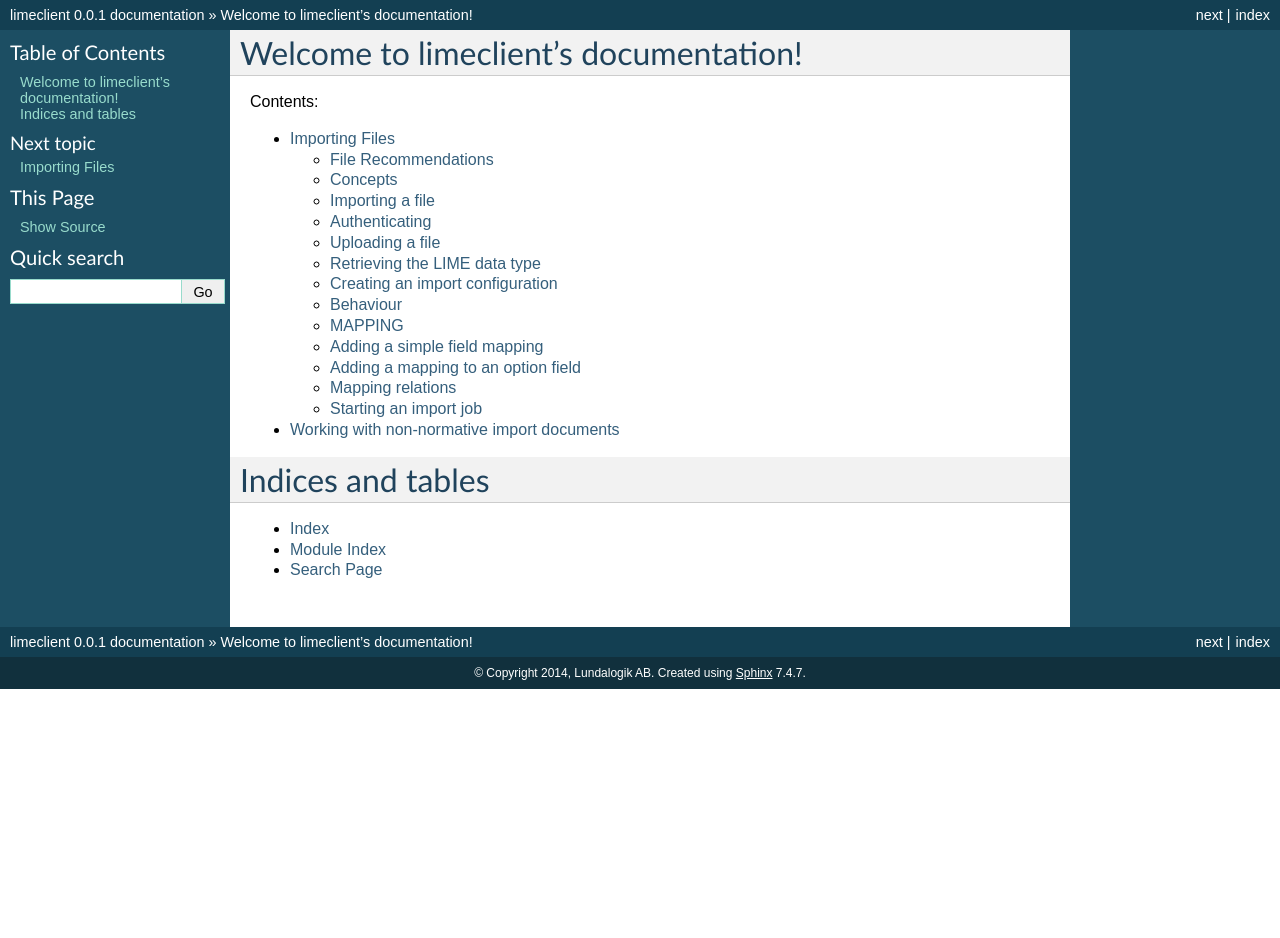
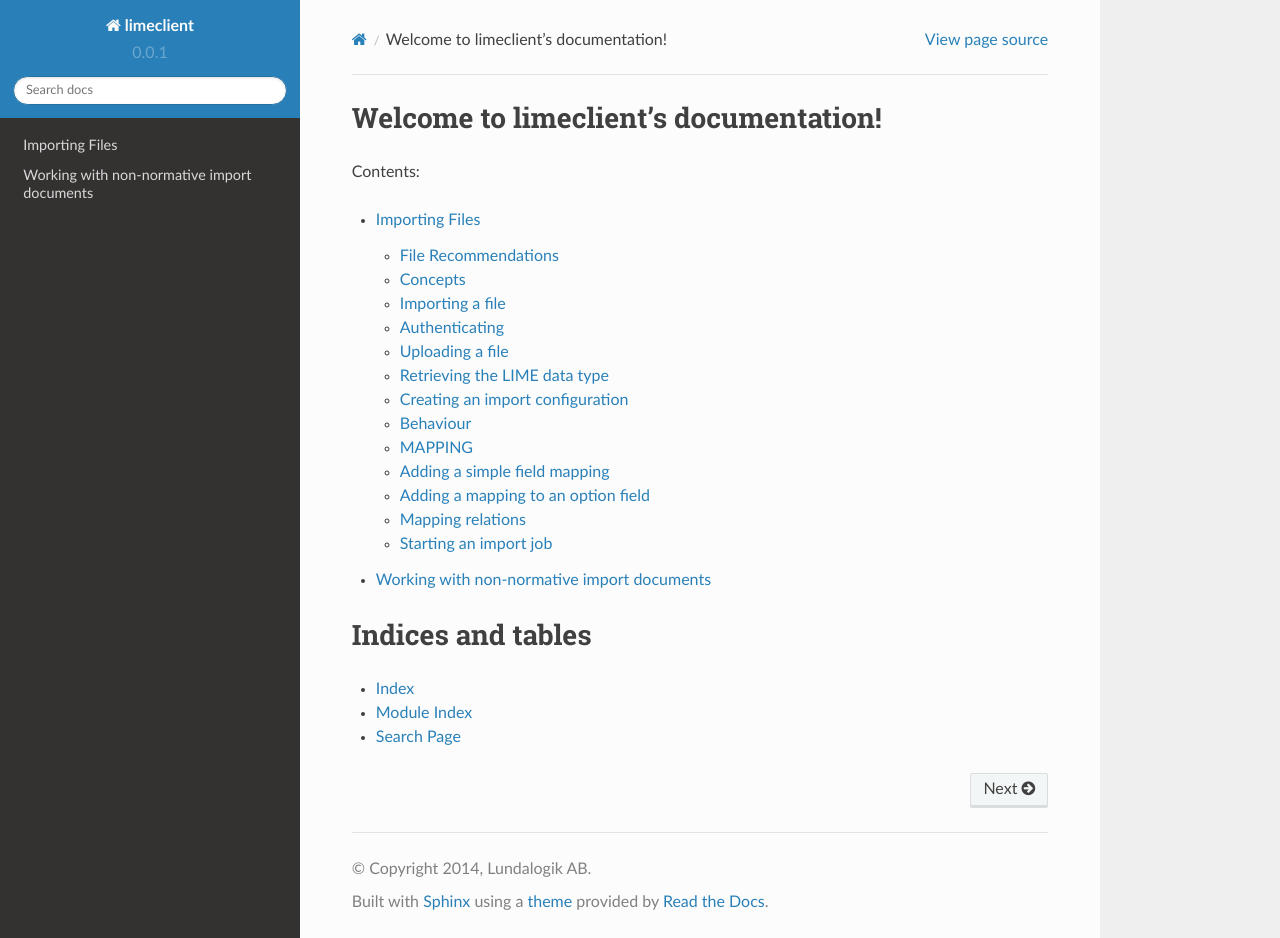
Before and after one commit to Lundalogik/limeclient, a Sphinx documentation site: the page built from docs/source/index.rst, in a window 1280 px wide and 938 px high. Built offline with Sphinx 7.4.7 and the Read the Docs theme 2.0.0, drawn with Linux system fonts in a browser that asks for light colours.

Commit message:
Changed to Read the Docs theme

```diff
--- a/docs/source/conf.py
+++ b/docs/source/conf.py
@@ -15,6 +15,7 @@
 
 import sys
 import os
+import sphinx_rtd_theme
 
 # If extensions (or modules to document with autodoc) are in another directory,
 # add these directories to sys.path here. If the directory is relative to the
@@ -104,7 +105,7 @@ pygments_style = 'sphinx'
 
 # The theme to use for HTML and HTML Help pages.  See the documentation for
 # a list of builtin themes.
-html_theme = 'default'
+html_theme = 'sphinx_rtd_theme'
 
 # Theme options are theme-specific and customize the look and feel of a theme
 # further.  For a list of options available for each theme, see the
@@ -112,7 +113,7 @@ html_theme = 'default'
 #html_theme_options = {}
 
 # Add any paths that contain custom themes here, relative to this directory.
-#html_theme_path = []
+html_theme_path = [sphinx_rtd_theme.get_html_theme_path()]
 
 # The name for this set of Sphinx documents.  If None, it defaults to
 # "<project> v<release> documentation".
--- a/requirements.txt
+++ b/requirements.txt
@@ -8,3 +8,4 @@ ipython==2.3.0
 limeclient==0.0.1
 pyreadline==2.0
 requests==2.4.3
+sphinx-rtd-theme==0.1.6
```
